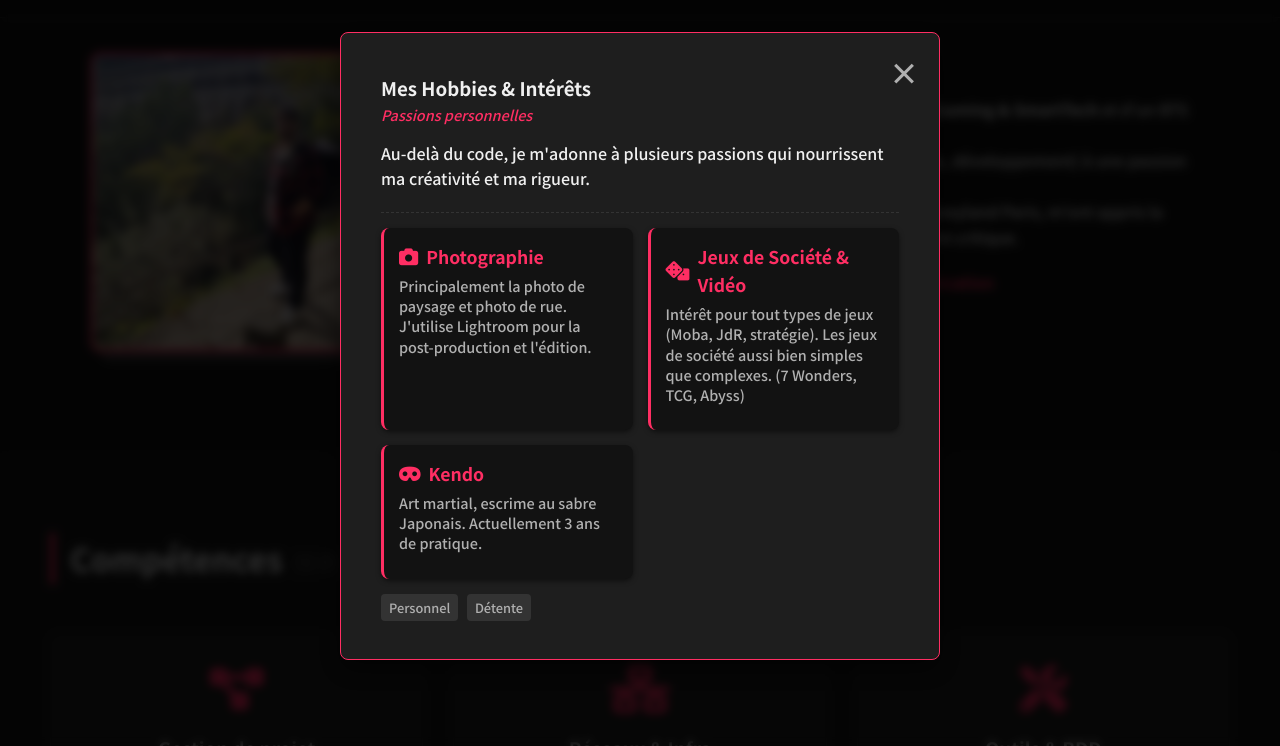
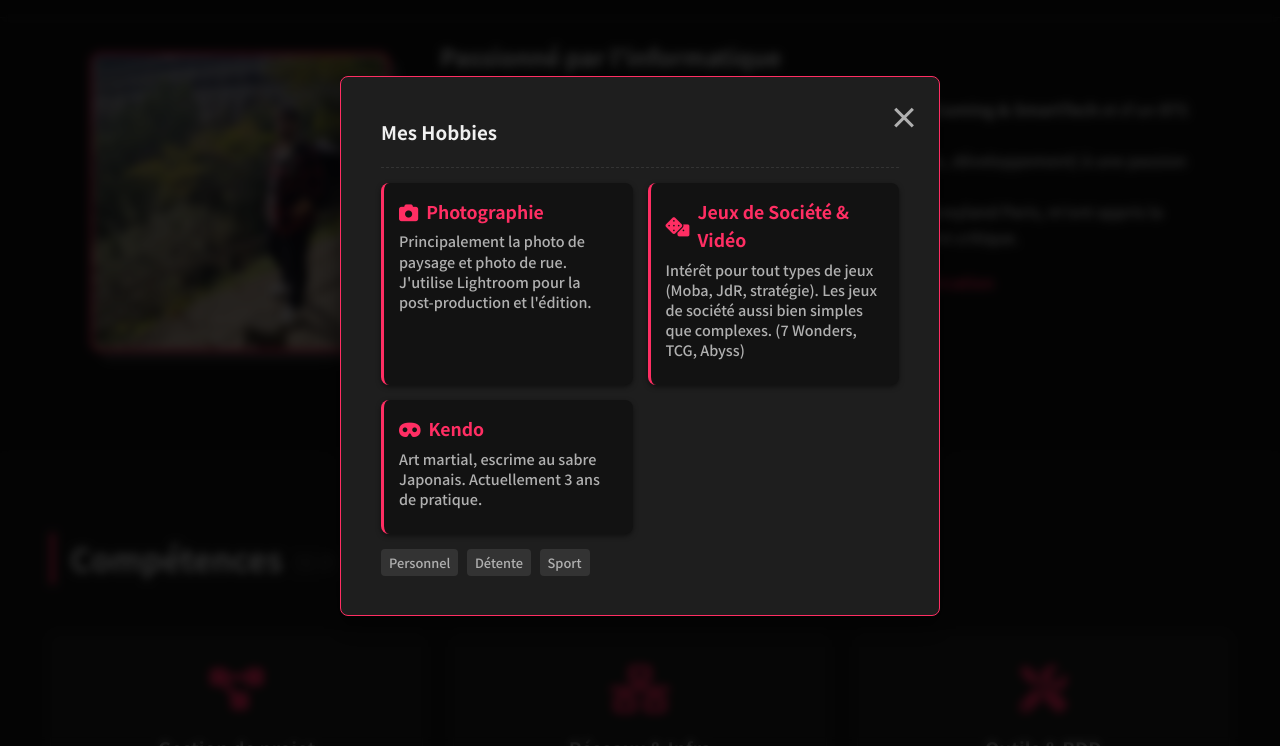
Before and after one commit to SullyvanM/portfolio, a plain HTML site: page index.html in a window 1280 px wide. Both pictures are taken after a click on the button "Découvrir mes intérêts personnels". Shown: the part 943-1689 px from the top of the page. Drawn offline with Linux system fonts and the light colour scheme.

Commit message:
Refonte du texte hobbies

```diff
--- a/index.html
+++ b/index.html
@@ -80,7 +80,6 @@
     </section>
 
     <div id="hobbies-details" style="display: none;">
-        <p>Au-delà du code, je m'adonne à plusieurs passions qui nourrissent ma créativité et ma rigueur.</p>
 
         <div class="hobbies-grid">
             <div class="hobby-item">
--- a/js/script.js
+++ b/js/script.js
@@ -127,10 +127,8 @@ document.addEventListener('DOMContentLoaded', () => {
         btnShowHobbies.addEventListener('click', () => {
 
             // Remplir la modale avec le contenu de #hobbies-details
-            modalTitle.innerText = "Mes Hobbies & Intérêts";
+            modalTitle.innerText = "Mes Hobbies";
 
-            // ⭐ Vider/remplacer le champ "entreprise" pour les hobbies
-            modalCompany.innerText = "Passions personnelles";
 
             modalBody.innerHTML = hobbiesDetails.innerHTML;
 
@@ -138,6 +136,7 @@ document.addEventListener('DOMContentLoaded', () => {
             modalTags.innerHTML = `
                 <span>Personnel</span>
                 <span>Détente</span>
+                <span>Sport</span>
             `;
 
             // Afficher la modale (la seule et unique, #project-modal)
```
